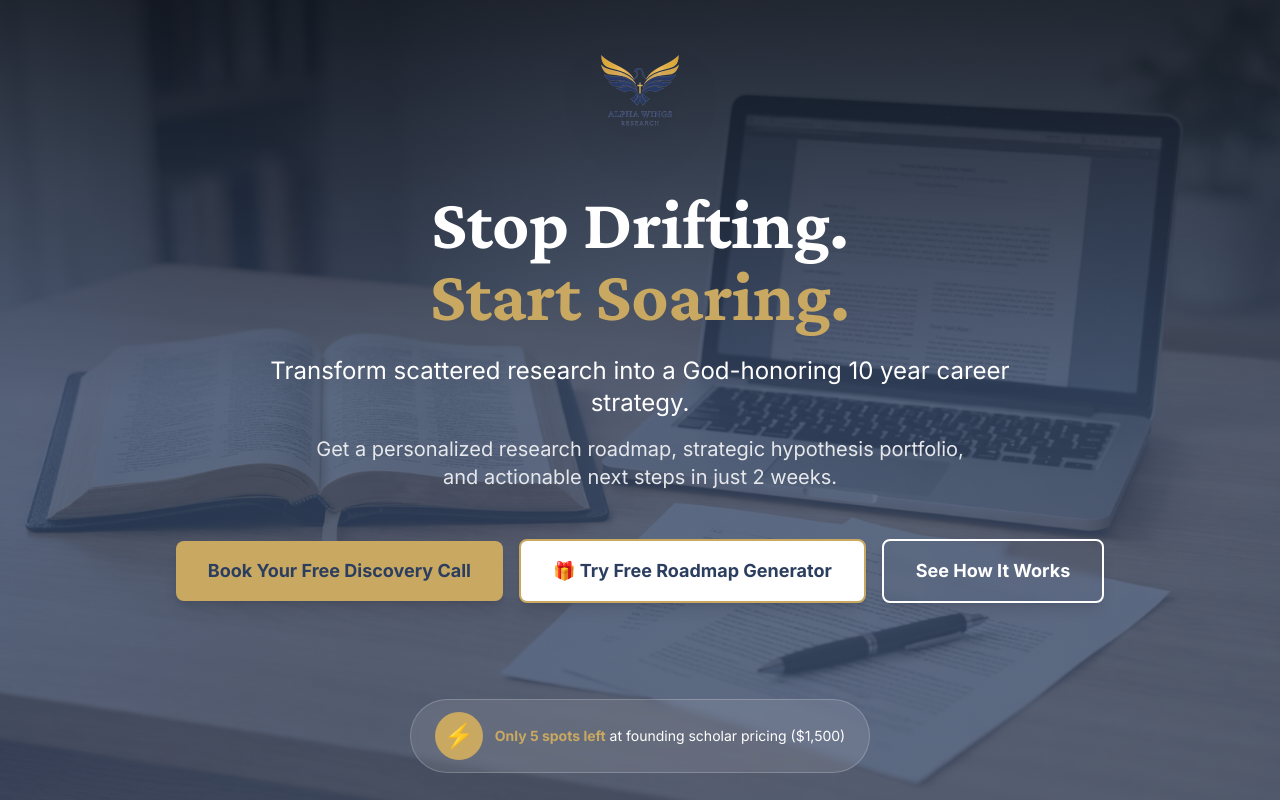
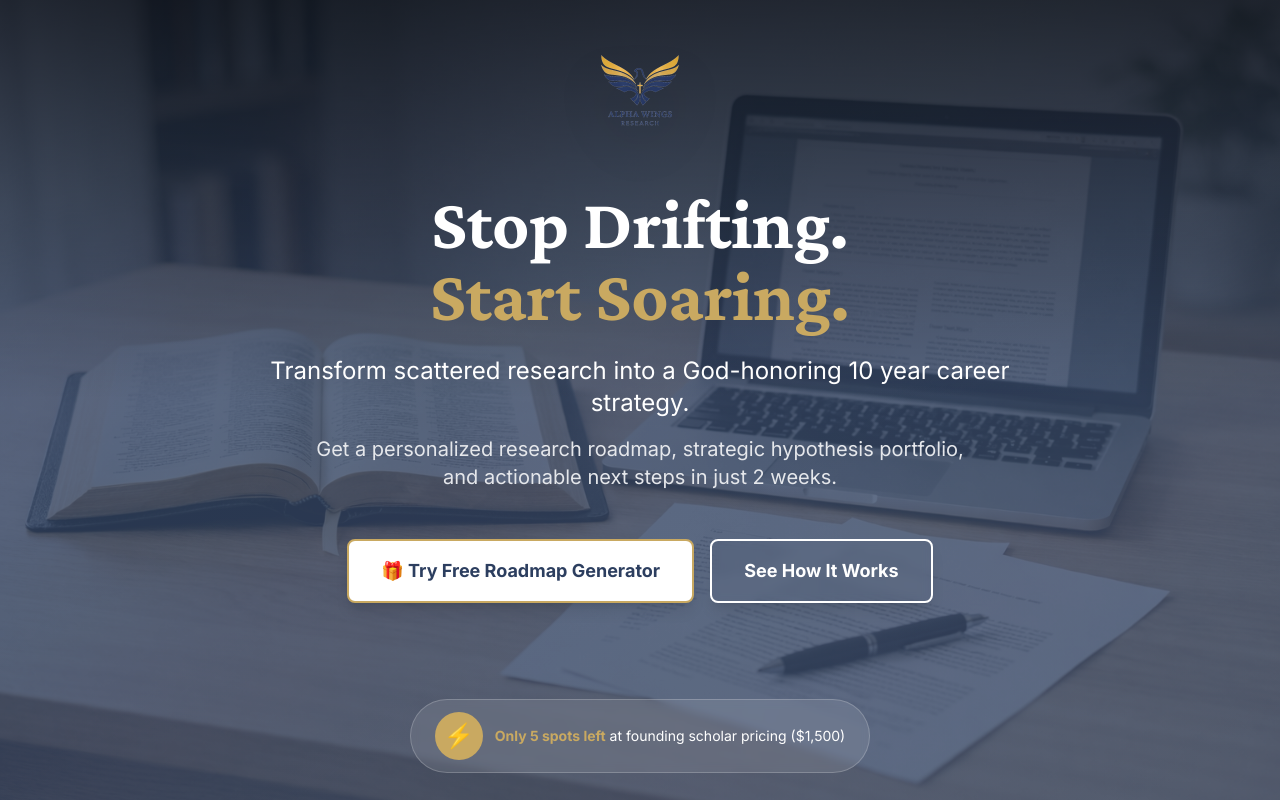
Before and after one commit to SamAde1203/alpha-wings-research, a Next.js app: page / in a window 1280 px wide. Shown: the top 800 px of the page. Built offline with nearby package versions, Linux system fonts and the light colour scheme.

Commit message:
fix: remove duplicate Home component

```diff
--- a/app/components/Footer.tsx
+++ b/app/components/Footer.tsx
@@ -42,7 +42,7 @@ export default function Footer() {
               Email: info@alphawingsresearch.com
             </p>
             <p className="text-gray-300">
-              Based in Nigeria • Serving Christian academics worldwide
+              Based in United Kingdom • Serving Christian academics worldwide
             </p>
           </div>
         </div>
--- a/app/components/Hero.tsx
+++ b/app/components/Hero.tsx
@@ -1,5 +1,3 @@
-import Image from 'next/image'; // Optional if you switch to Next/Image later
-
 export default function Hero() {
   return (
     <section className="relative min-h-screen flex items-center justify-center bg-gradient-to-br from-navy to-navy/90">
@@ -41,17 +39,8 @@ export default function Hero() {
           Get a personalized research roadmap, strategic hypothesis portfolio, and actionable next steps in just 2 weeks.
         </p>
 
-        {/* CTA Buttons - All three now properly inside the flex container */}
+        {/* CTA Buttons - FIXED: Removed duplicate */}
         <div className="flex flex-col sm:flex-row gap-4 justify-center items-center mb-12">
-          <a
-            href="https://calendly.com/alpha-wings/discovery-call-research-strategy-intensive"
-            target="_blank"
-            rel="noopener noreferrer"
-            className="bg-gold text-navy px-8 py-4 rounded-lg font-bold text-lg hover:bg-gold/90 transition-all transform hover:scale-105 shadow-lg"
-          >
-            Book Your Free Discovery Call
-          </a>
-
           <a
             href="https://chatgpt.com/g/g-694edf7c148c8191bdb8cd918525ee4e-christian-research-roadmap-generator"
             target="_blank"
--- a/app/page.tsx
+++ b/app/page.tsx
@@ -8,7 +8,7 @@ import FAQ from './components/FAQ';
 import CTA from './components/CTA';
 import Footer from './components/Footer';
 
-export default function HomePage() {
+export default function Home() {
   return (
     <main>
       <Hero />
```
